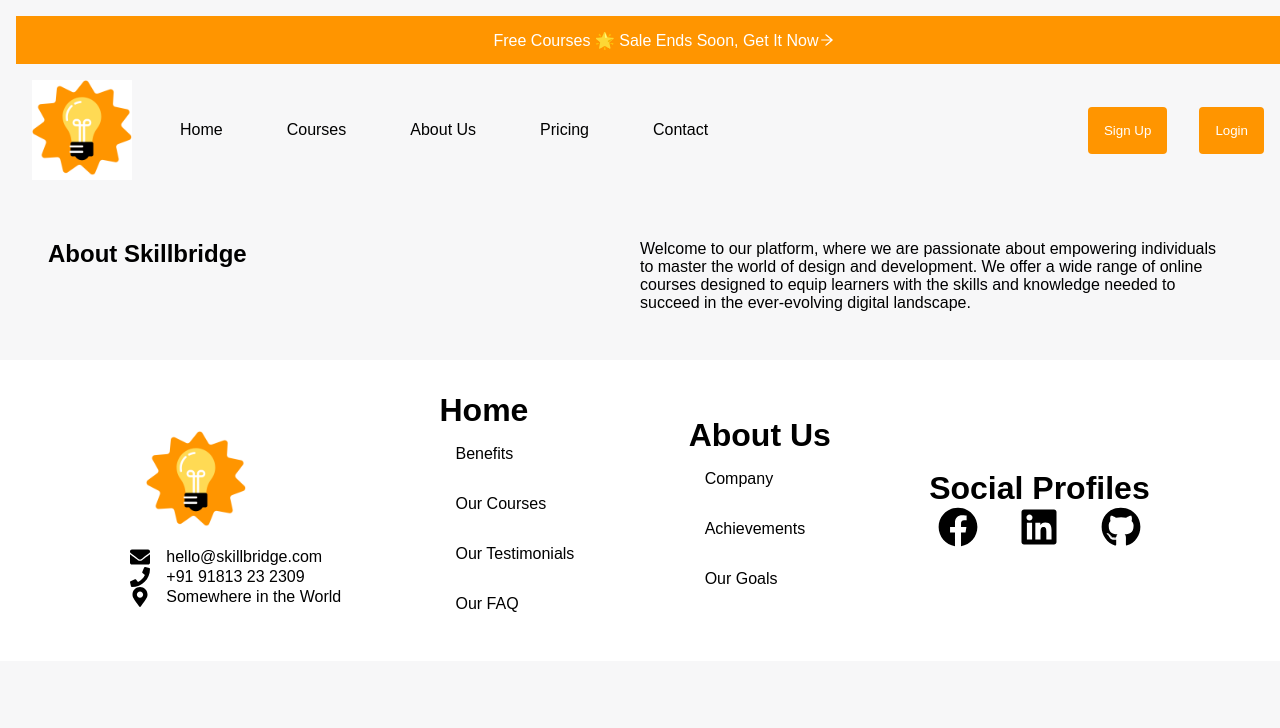
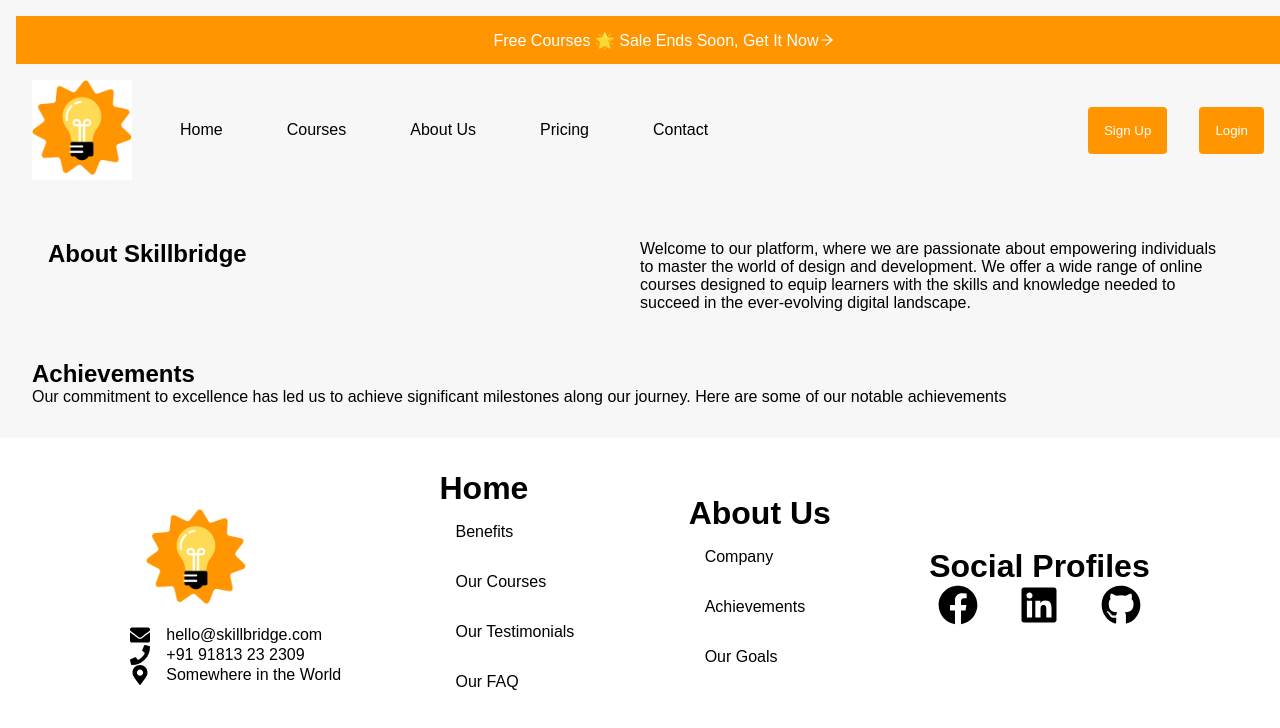
Before and after one commit to munibaweb123/education-website, a Next.js app: page /about in a window 1280 px wide. Shown: the top 728 px of the page. Built offline with nearby package versions, Linux system fonts and the light colour scheme.

Commit message:
contact page work

```diff
--- a/src/app/about/page.tsx
+++ b/src/app/about/page.tsx
@@ -6,6 +6,11 @@ export default function About(){
                 <h2 className="heading1">About Skillbridge</h2>
                 <p className="para1">Welcome to our platform, where we are passionate about empowering individuals to master the world of design and development. We offer a wide range of online courses designed to equip learners with the skills and knowledge needed to succeed in the ever-evolving digital landscape.</p>
             </div>
+            <div className="about2">
+
+                <h2 className="heading1">Achievements</h2>
+                <p className="para1">Our commitment to excellence has led us to achieve significant milestones along our journey. Here are some of our notable achievements</p>
+            </div>
         </div>
     )
 }
--- a/src/app/css/about.css
+++ b/src/app/css/about.css
@@ -7,6 +7,10 @@
     grid-template-rows: auto;
     padding: 2rem;
     padding-top: 10rem;
+}
+.about2{
+    display: block;
+    padding: 1rem;
 }
 
 @media(max-width:768px){
```
